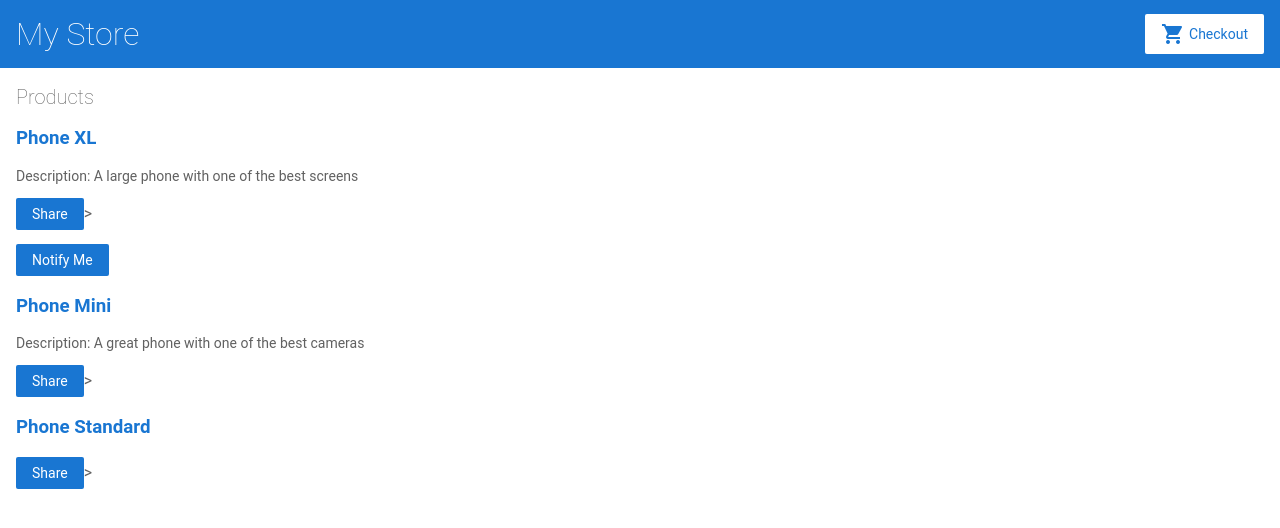
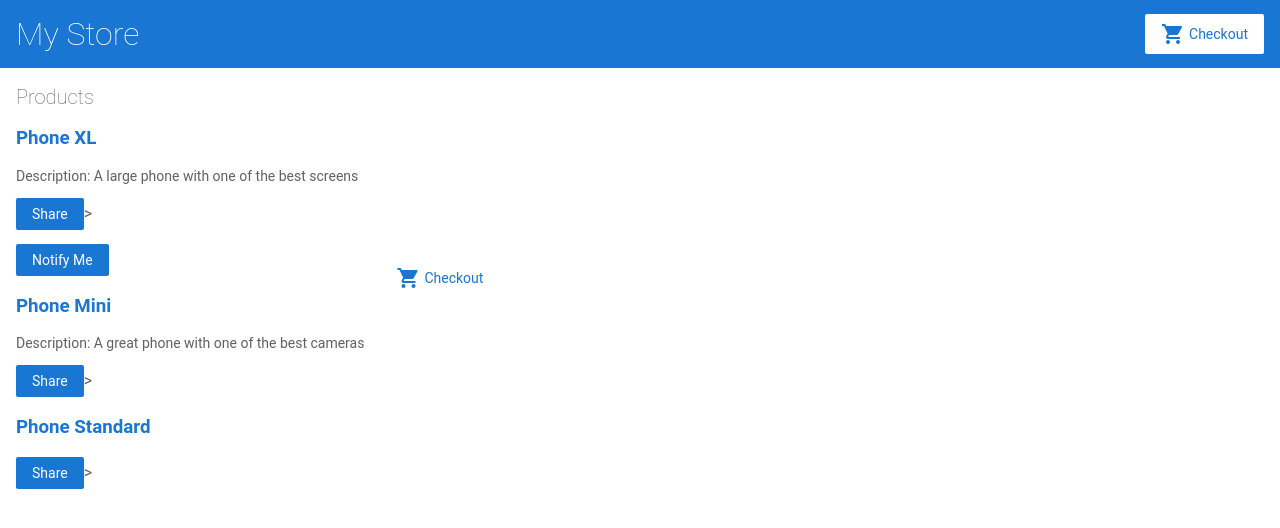
Before and after one commit to valtaust/angular-a5zj1j, an Angular app: page / in a window 1280 px wide. Shown: the top 528 px of the page. Built offline with nearby package versions, Linux system fonts and the light colour scheme.

Commit message:
1 file modified

```diff
--- a/src/app/app.component.html
+++ b/src/app/app.component.html
@@ -2,7 +2,12 @@
 
 <div class="container">
   <router-outlet></router-outlet>
+  <a routerLink="/cart" class="button fancy-button">
+    <i class="material-icons">shopping_cart</i>Checkout
+  </a>
 </div>
+
+
 
 <!--
 Copyright Google LLC. All Rights Reserved.
```
